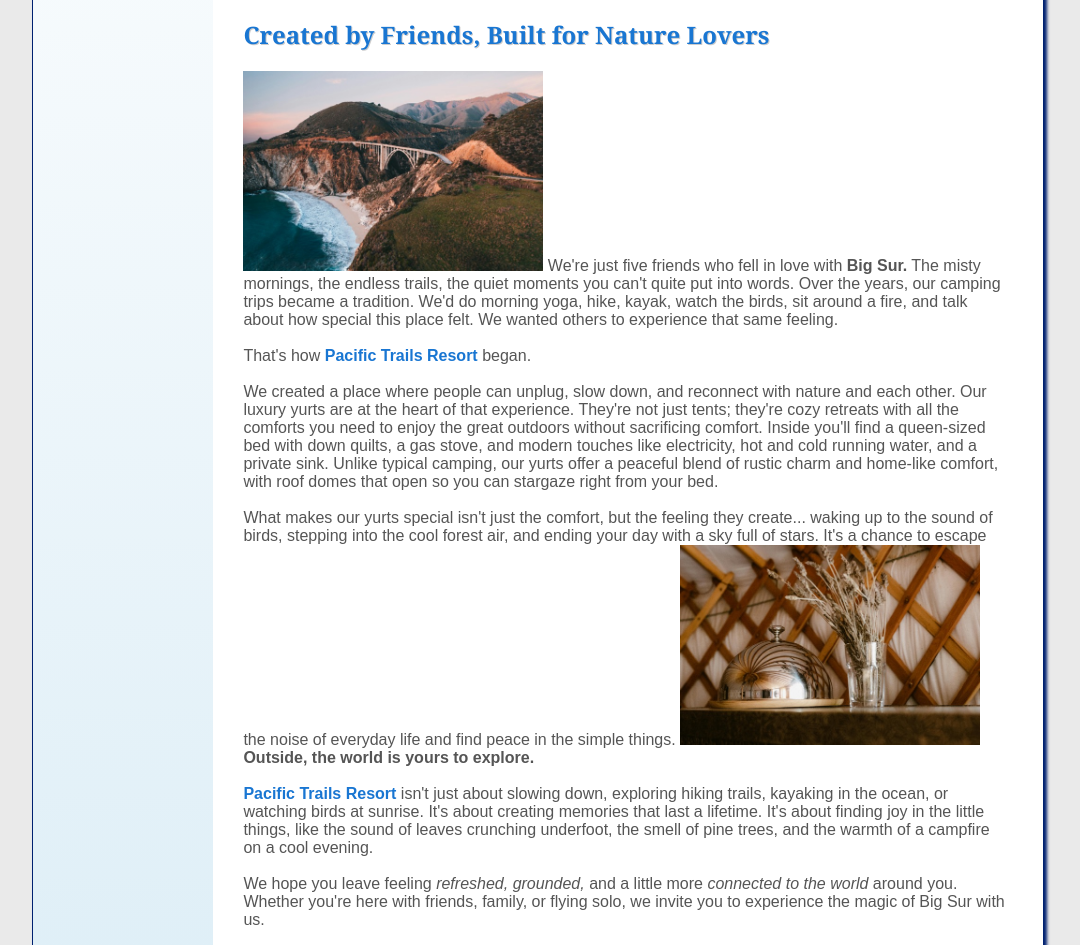
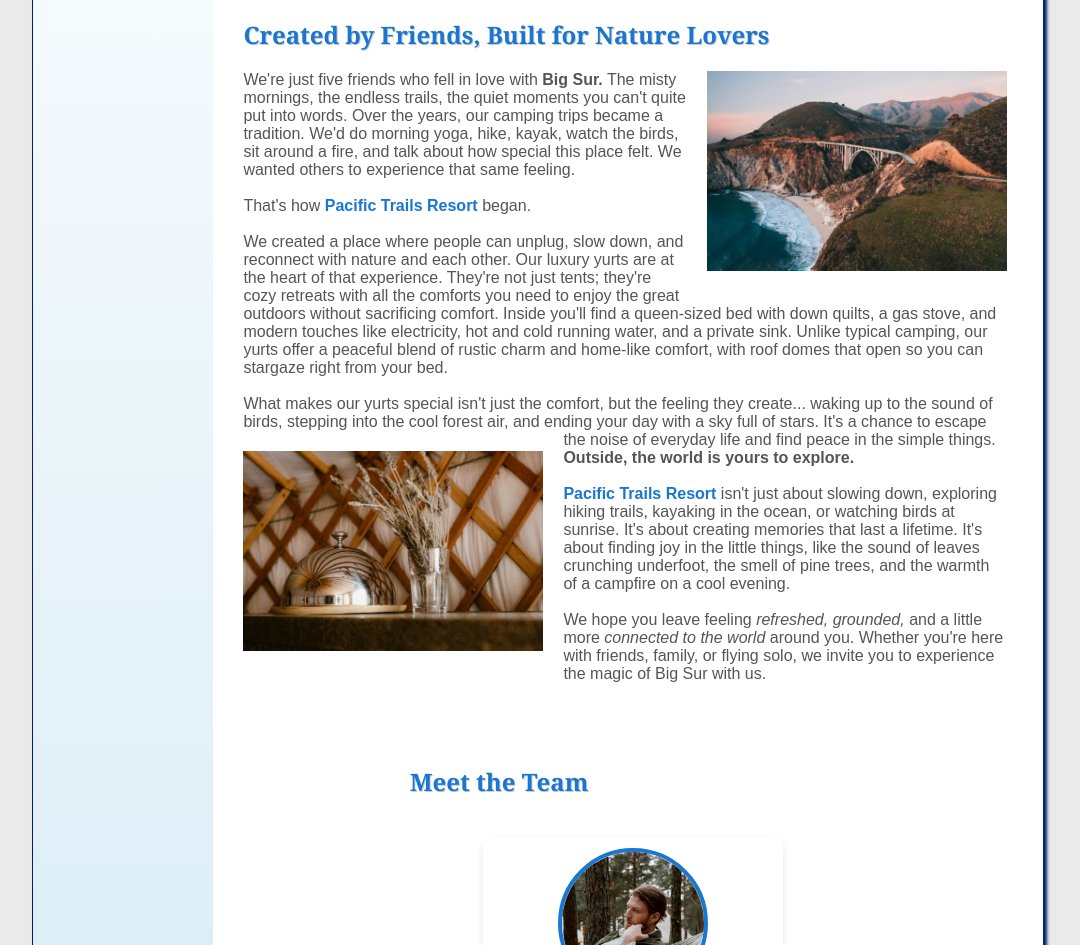
Before and after one commit to JosselynVo/webd152, a plain HTML site: page final/finalweb/aboutus.html in a window 1280 px wide. Shown: the part 403-1348 px from the top of the page, without its empty margins (102-1182 px from the left). Drawn offline with Linux system fonts and the light colour scheme.

Commit message:
Update pacific.css

```diff
--- a/final/finalweb/pacific.css
+++ b/final/finalweb/pacific.css
@@ -186,12 +186,12 @@
     text-align: center; /* tac */
     width: 100%;
 }
-.about-image1 {
+#bigsur {
     float:right;
     margin-left: 20px;
     margin-bottom: 20px;
 }
-.about-image2 {
+#yurt {
     float:left;
     margin-top: 20px;
     margin-right: 20px;
```
